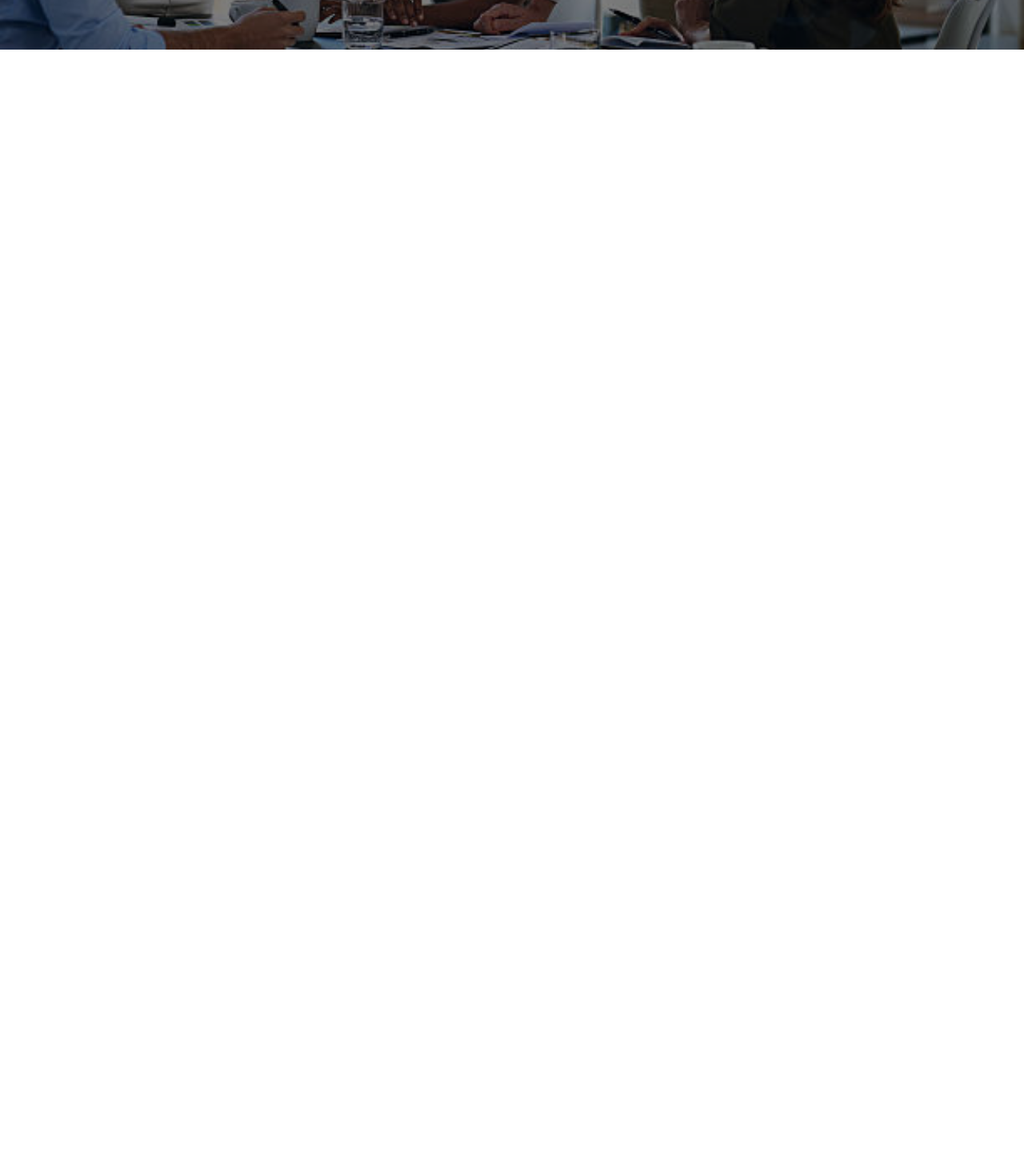
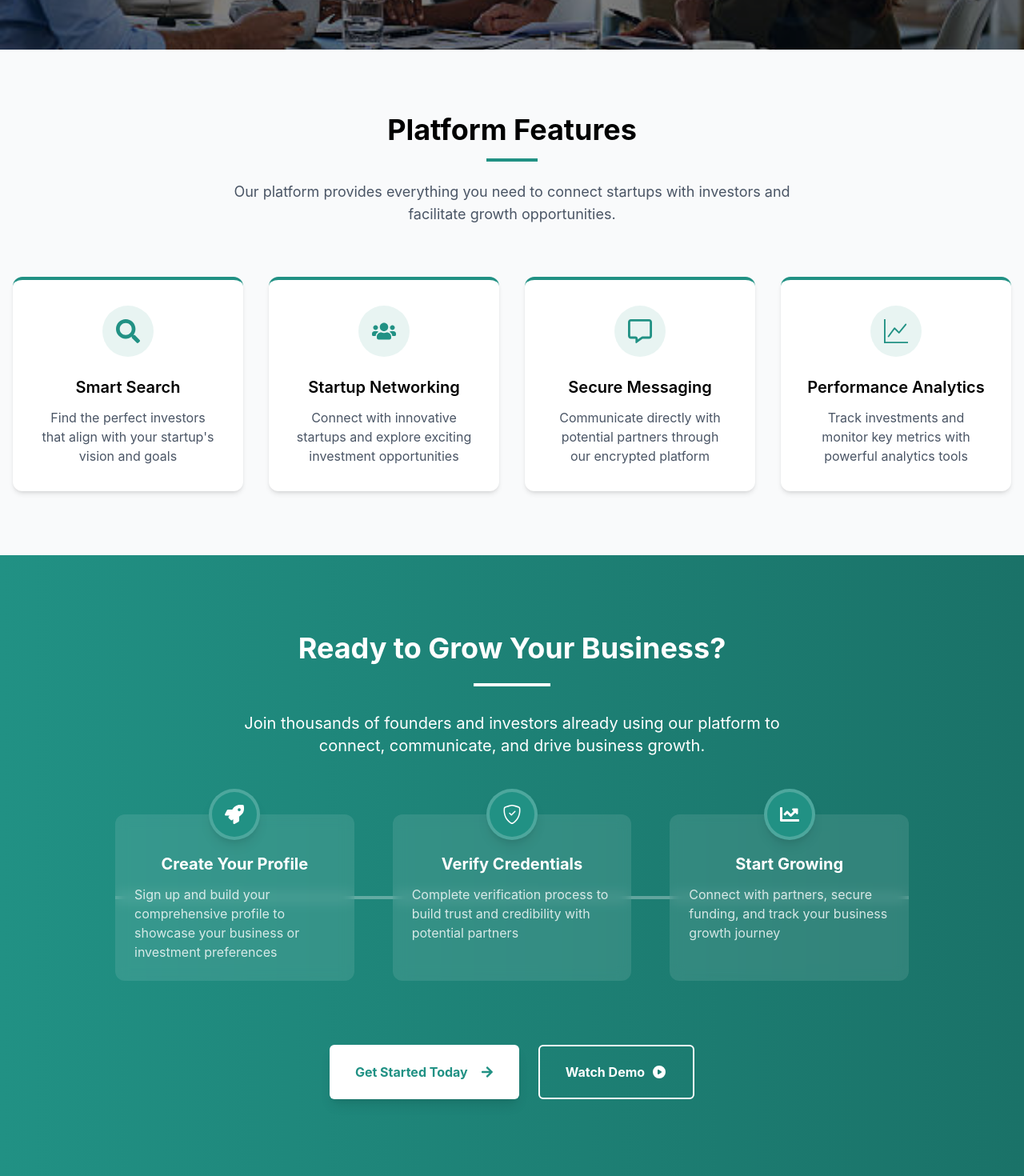
Before and after one commit to VestFundora/fundora, a React (Vite) app: page / in a window 1280 px wide. Shown: the part 622-2092 px from the top of the page at 80% size. Before the commit the page ends 800 px from the top, so only its background shows below. Built offline with nearby package versions, Linux system fonts and the light colour scheme.

Commit message:
Added Hero2 (Features and Get Started)

```diff
--- a/package.json
+++ b/package.json
@@ -13,6 +13,7 @@
     "@tailwindcss/vite": "^4.0.15",
     "react": "^19.0.0",
     "react-dom": "^19.0.0",
+    "react-icons": "^5.5.0",
     "react-router-dom": "^7.4.0"
   },
   "devDependencies": {
--- a/src/App.jsx
+++ b/src/App.jsx
@@ -1,5 +1,6 @@
 import Header from './components/Header'
 import Hero from './components/Hero'
+import Hero2 from './components/Hero2'
 import { BrowserRouter } from 'react-router-dom'
 function App(){
 
@@ -8,6 +9,7 @@ function App(){
     <BrowserRouter>
       <Header/>
       <Hero/>
+      <Hero2/>
     </BrowserRouter>
     </>
   )
--- a/src/components/Hero.jsx
+++ b/src/components/Hero.jsx
@@ -1,7 +1,9 @@
 import heroImg from '../assets/Hero.jpg'
+
 
 function Hero() {
     return (
+        <>
             <div className="relative w-full h-[600px] overflow-hidden">
                 {/* Hero Image with Overlay */}
                 <div className="absolute inset-0">
@@ -23,10 +25,10 @@ function Hero() {
                     </p>
                     <div className="flex flex-wrap gap-4 justify-center">
                         <button className="px-8 py-3 bg-[#219184] text-white font-medium rounded-md hover:bg-[#1a7268] transition-all duration-300 shadow-lg hover:shadow-xl transform hover:scale-105 cursor-pointer">
-                        Get Started
+                            Join as a Startup
                         </button>
                         <button className="px-8 py-3 bg-transparent border-2 border-white text-white font-medium rounded-md hover:bg-white hover:text-[#219184] transition-all duration-300 shadow-lg hover:shadow-xl transform hover:scale-105 cursor-pointer">
-                        Learn More
+                            Join as an Investor
                         </button>
                     </div>
 
@@ -47,6 +49,10 @@ function Hero() {
                     </div>
                 </div>
             </div>
+
+
+
+        </>
     );
 }
 
--- /dev/null
+++ b/src/components/Hero2.jsx
@@ -0,0 +1,131 @@
+import { FaSearch, FaUsers, FaArrowRight, FaRocket, FaChartLine } from 'react-icons/fa'
+import { FaRegMessage } from 'react-icons/fa6'
+import { BsGraphUp, BsShieldCheck } from 'react-icons/bs'
+
+function Hero2() {
+    return (
+        <>
+            {/* Features Section with Enhanced Design */}
+            <div className="py-20 bg-gray-50 text-black">
+                <div className="container mx-auto px-4">
+                    <div className="max-w-3xl mx-auto text-center mb-16">
+                        <h2 className="text-4xl font-bold mb-4">Platform Features</h2>
+                        <div className="w-16 h-1 bg-[#219184] mx-auto mb-6"></div>
+                        <p className="text-lg text-gray-600">
+                            Our platform provides everything you need to connect startups with investors and facilitate growth opportunities.
+                        </p>
+                    </div>
+
+                    <div className="grid grid-cols-1 md:grid-cols-2 lg:grid-cols-4 gap-8">
+                        <div className="bg-white p-8 rounded-xl shadow-md transition-all duration-300 hover:shadow-xl hover:scale-105 border-t-4 border-[#219184]">
+                            <div className="flex justify-center mb-6">
+                                <div className="w-16 h-16 bg-[#219184]/10 rounded-full flex items-center justify-center">
+                                    <FaSearch className="text-[#219184] text-3xl" />
+                                </div>
+                            </div>
+                            <h3 className="text-xl font-semibold text-center mb-3">Smart Search</h3>
+                            <p className="text-gray-600 text-center">Find the perfect investors that align with your startup's vision and goals</p>
+                        </div>
+
+                        <div className="bg-white p-8 rounded-xl shadow-md transition-all duration-300 hover:shadow-xl hover:scale-105 border-t-4 border-[#219184]">
+                            <div className="flex justify-center mb-6">
+                                <div className="w-16 h-16 bg-[#219184]/10 rounded-full flex items-center justify-center">
+                                    <FaUsers className="text-[#219184] text-3xl" />
+                                </div>
+                            </div>
+                            <h3 className="text-xl font-semibold text-center mb-3">Startup Networking</h3>
+                            <p className="text-gray-600 text-center">Connect with innovative startups and explore exciting investment opportunities</p>
+                        </div>
+
+                        <div className="bg-white p-8 rounded-xl shadow-md transition-all duration-300 hover:shadow-xl hover:scale-105 border-t-4 border-[#219184]">
+                            <div className="flex justify-center mb-6">
+                                <div className="w-16 h-16 bg-[#219184]/10 rounded-full flex items-center justify-center">
+                                    <FaRegMessage className="text-[#219184] text-3xl" />
+                                </div>
+                            </div>
+                            <h3 className="text-xl font-semibold text-center mb-3">Secure Messaging</h3>
+                            <p className="text-gray-600 text-center">Communicate directly with potential partners through our encrypted platform</p>
+                        </div>
+
+                        <div className="bg-white p-8 rounded-xl shadow-md transition-all duration-300 hover:shadow-xl hover:scale-105 border-t-4 border-[#219184]">
+                            <div className="flex justify-center mb-6">
+                                <div className="w-16 h-16 bg-[#219184]/10 rounded-full flex items-center justify-center">
+                                    <BsGraphUp className="text-[#219184] text-3xl" />
+                                </div>
+                            </div>
+                            <h3 className="text-xl font-semibold text-center mb-3">Performance Analytics</h3>
+                            <p className="text-gray-600 text-center">Track investments and monitor key metrics with powerful analytics tools</p>
+                        </div>
+                    </div>
+                </div>
+            </div>
+
+            {/* Get Started Section with Enhanced Design */}
+            <div className="bg-gradient-to-r from-[#219184] to-[#1a7268] text-white py-24">
+                <div className="container mx-auto px-4 max-w-5xl">
+                    <div className="flex flex-col items-center justify-center text-center mb-12">
+                        <h2 className="text-4xl font-bold mb-6">Ready to Grow Your Business?</h2>
+                        <div className="w-24 h-1 bg-white mb-8"></div>
+                        <p className="text-xl mb-6 max-w-2xl">
+                            Join thousands of founders and investors already using our platform to connect, communicate, and drive business growth.
+                        </p>
+                    </div>
+
+                    {/* Process Timeline */}
+                    <div className="relative mb-20">
+                        {/* Timeline Connection */}
+                        <div className="hidden sm:block absolute top-1/2 left-0 right-0 h-1 bg-white/30 -translate-y-1/2 z-0"></div>
+
+                        <div className="grid grid-cols-1 sm:grid-cols-3 gap-12">
+                            <div className="relative bg-white/10 backdrop-blur-sm p-6 pt-8 rounded-xl z-10">
+                                <div className="absolute -top-8 left-1/2 -translate-x-1/2 bg-[#219184] rounded-full w-16 h-16 flex items-center justify-center shadow-lg border-4 border-white/20">
+                                    <FaRocket className="text-white text-2xl" />
+                                </div>
+                                <div className="pt-4">
+                                    <h3 className="text-xl font-bold mb-3 text-center">Create Your Profile</h3>
+                                    <p className="text-white/80">Sign up and build your comprehensive profile to showcase your business or investment preferences</p>
+                                </div>
+                            </div>
+
+                            <div className="relative bg-white/10 backdrop-blur-sm p-6 pt-8 rounded-xl z-10">
+                                <div className="absolute -top-8 left-1/2 -translate-x-1/2 bg-[#219184] rounded-full w-16 h-16 flex items-center justify-center shadow-lg border-4 border-white/20">
+                                    <BsShieldCheck className="text-white text-2xl" />
+                                </div>
+                                <div className="pt-4">
+                                    <h3 className="text-xl font-bold mb-3 text-center">Verify Credentials</h3>
+                                    <p className="text-white/80">Complete verification process to build trust and credibility with potential partners</p>
+                                </div>
+                            </div>
+
+                            <div className="relative bg-white/10 backdrop-blur-sm p-6 pt-8 rounded-xl z-10">
+                                <div className="absolute -top-8 left-1/2 -translate-x-1/2 bg-[#219184] rounded-full w-16 h-16 flex items-center justify-center shadow-lg border-4 border-white/20">
+                                    <FaChartLine className="text-white text-2xl" />
+                                </div>
+                                <div className="pt-4">
+                                    <h3 className="text-xl font-bold mb-3 text-center">Start Growing</h3>
+                                    <p className="text-white/80">Connect with partners, secure funding, and track your business growth journey</p>
+                                </div>
+                            </div>
+                        </div>
+                    </div>
+
+                    {/* CTA Buttons */}
+                    <div className="flex flex-col sm:flex-row gap-6 justify-center mt-12">
+                        <button className="px-8 py-5 bg-white text-[#219184] font-bold rounded-md transition-all duration-300 hover:bg-gray-100 transform hover:scale-105 flex items-center justify-center gap-2 shadow-lg group">
+                            <span>Get Started Today</span>
+                            <FaArrowRight className="ml-2 transition-transform duration-300 group-hover:translate-x-1" />
+                        </button>
+                        <button className="px-8 py-5 bg-transparent border-2 border-white text-white font-bold rounded-md hover:bg-white/10 transition-all duration-300 flex items-center justify-center gap-2">
+                            <span>Watch Demo</span>
+                            <svg xmlns="http://www.w3.org/2000/svg" className="h-5 w-5" viewBox="0 0 20 20" fill="currentColor">
+                                <path fillRule="evenodd" d="M10 18a8 8 0 100-16 8 8 0 000 16zM9.555 7.168A1 1 0 008 8v4a1 1 0 001.555.832l3-2a1 1 0 000-1.664l-3-2z" clipRule="evenodd" />
+                            </svg>
+                        </button>
+                    </div>
+                </div>
+            </div>
+        </>
+    )
+}
+
+export default Hero2
```
Also changed, not shown: 1 other file (tests, documents, lock files or other folders). Lines whose indentation alone changed are shown as unchanged.
